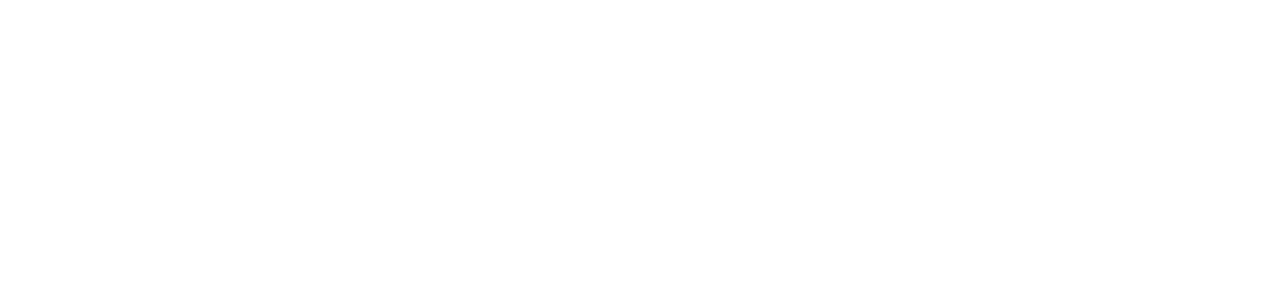
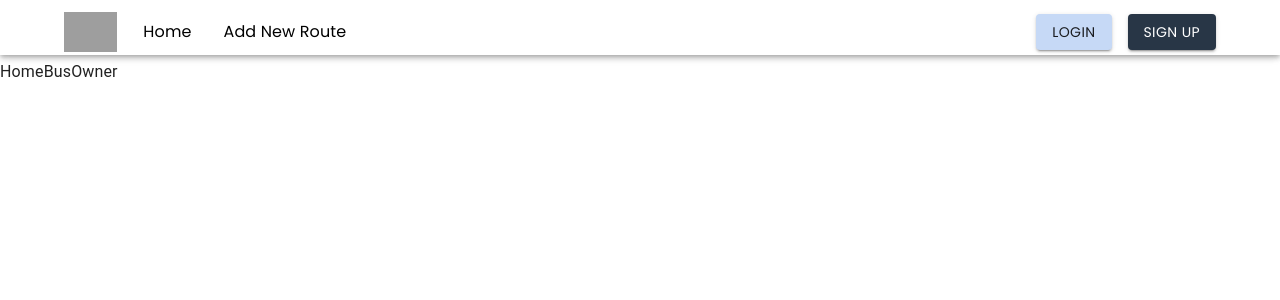
Before and after one commit to DisaraMethmali/GoRoute, a React (Vite) app in the folder bus-booking-system/: page /busOwner in a window 1280 px wide. Before the commit this address had no page. Shown: the top 300 px of the page. Built offline with nearby package versions, Linux system fonts and the light colour scheme; grey boxes are pictures that could not be loaded.

Commit message:
create bus owner interface

```diff
--- a/bus-booking-system/src/App.jsx
+++ b/bus-booking-system/src/App.jsx
@@ -5,6 +5,7 @@
 
 import createTheme from "@mui/material/styles/createTheme";
 import BookingPage from './pages/BookingPage';
+import BusOwnerInterface from './pages/busOwner/BusOwnerInterface';
 const theme = createTheme();
 
 function App() {
@@ -14,6 +15,7 @@
       <Routes>
         <Route exact path="/" element={<HomePage/>} />
         <Route exact path="/book" element={<BookingPage/>} />
+        <Route exact path="/busOwner/*" element={<BusOwnerInterface/>} />
       </Routes>
     </Router>
   );
--- /dev/null
+++ b/bus-booking-system/src/components/busOwner/HeaderBusOwner.jsx
@@ -0,0 +1,59 @@
+import React from 'react';
+import { Link } from 'react-router-dom';
+import { AppBar, Toolbar, Typography, Button, Box, Container } from '@mui/material';
+
+const HeaderBusOwner = () => {
+  return (
+    <AppBar position="fixed" sx={{ bgcolor: 'background.paper', height: 55 }}>
+      <Toolbar sx={{ minHeight: 55 }}>
+        <Container maxWidth="lg">
+          <Box display="flex" alignItems="center" justifyContent="space-between" width="100%">
+            <Box display="flex" alignItems="center">
+              <Typography variant="h6" component="div" sx={{ color: 'text.primary' }}>
+                <Link to="/" style={{ textDecoration: 'none', color: 'inherit', display: 'flex', alignItems: 'center' }}>
+                  <img src="path/to/logo.png" alt="" style={{ height: 40, marginRight: 10 }} />
+                </Link>
+              </Typography>
+              <Typography
+                variant="h6"
+                component={Link}
+                to="/busOwner"
+                sx={{ textDecoration: 'none', color: 'black', mx: 2, fontSize: 16, fontFamily: 'Poppins' }}
+              >
+                Home
+              </Typography>
+              <Typography
+                variant="h6"
+                component={Link}
+                to="/busOwner/addRoute"
+                sx={{ textDecoration: 'none', color: 'black', mx: 2, fontSize: 16, fontFamily: 'Poppins' }}
+              >
+                Add New Route
+              </Typography>
+            </Box>
+            <Box display="flex" alignItems="center">
+              <Button
+                component={Link}
+                to="/login"
+                variant="contained"
+                sx={{ bgcolor: '#C6D9F6', color: 'text.primary', ml: 2, fontSize: 14, fontFamily: 'Poppins' }}
+              >
+                Login
+              </Button>
+              <Button
+                component={Link}
+                to="/signup"
+                variant="contained"
+                sx={{ bgcolor: '#283646', color: 'white', ml: 2, fontSize: 14, fontFamily: 'Poppins' }}
+              >
+                Sign Up
+              </Button>
+            </Box>
+          </Box>
+        </Container>
+      </Toolbar>
+    </AppBar>
+  );
+};
+
+export default HeaderBusOwner;
--- /dev/null
+++ b/bus-booking-system/src/pages/busOwner/AddRoute.jsx
@@ -0,0 +1,11 @@
+import React from 'react'
+
+function AddRoute() {
+  return (
+    <div>
+        AddRoute
+    </div>
+  )
+}
+
+export default AddRoute
--- /dev/null
+++ b/bus-booking-system/src/pages/busOwner/BusOwnerInterface.jsx
@@ -0,0 +1,23 @@
+import React from 'react'
+import HomeBusOwner from './HomeBusOwner'
+import HeaderBusOwner from '../../components/busOwner/HeaderBusOwner'
+import { Route, Routes } from 'react-router-dom'
+import AddRoute from './AddRoute'
+import './busOwner.css'
+
+function BusOwnerInterface() {
+  return (
+    <>
+    <HeaderBusOwner></HeaderBusOwner>
+    <div className="busOwner-contents">
+        <Routes>
+            <Route exact path="/" element={<HomeBusOwner/>} />
+            <Route exact path="/addRoute" element={<AddRoute/>} />
+            {/* <Route exact path="/busOwner/*" element={<BusOwnerInterface/>} /> */}
+        </Routes>
+    </div>
+    </>
+  )
+}
+
+export default BusOwnerInterface
--- /dev/null
+++ b/bus-booking-system/src/pages/busOwner/HomeBusOwner.jsx
@@ -0,0 +1,9 @@
+import React from 'react'
+
+function HomeBusOwner() {
+  return (
+    <div>HomeBusOwner</div>
+  )
+}
+
+export default HomeBusOwner
--- /dev/null
+++ b/bus-booking-system/src/pages/busOwner/busOwner.css
@@ -0,0 +1,3 @@
+.busOwner-contents{
+    margin-top: 60px;
+}
```
Also changed, not shown: bus-booking-system/src/App.css (line endings or trailing spaces).
